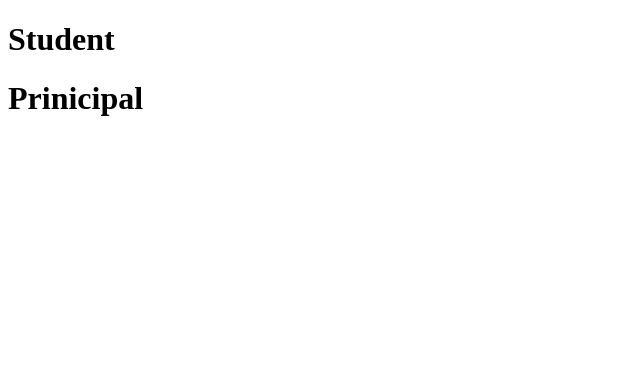
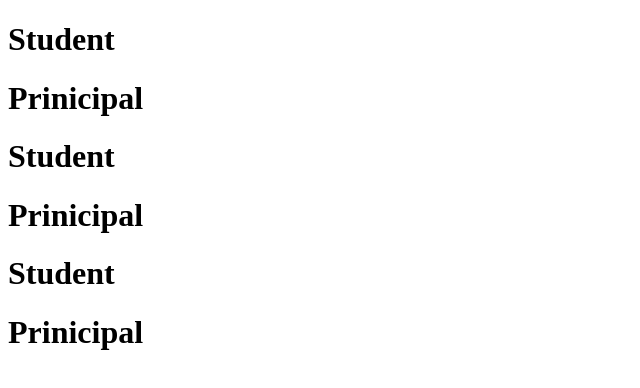
Before and after one commit to sajidhamdard/githubtraining, a plain HTML site: page index.html in a window 1280 px wide. Shown: the whole page, without its empty margins (0-640 px from the left). Drawn offline with Linux system fonts and the light colour scheme.

Commit message:
Farman has made some changes

```diff
--- a/index.html
+++ b/index.html
@@ -9,6 +9,10 @@
   <body>
     <h1>Student</h1>
     <h1>Prinicipal</h1>
+    <h1>Student</h1>
+    <h1>Prinicipal</h1>
+    <h1>Student</h1>
+    <h1>Prinicipal</h1>
     <script src="script.js"></script>
   </body>
 </html>
--- a/script.js
+++ b/script.js
@@ -1 +1 @@
-console.log("Hello");
+console.log("Farman");
```
